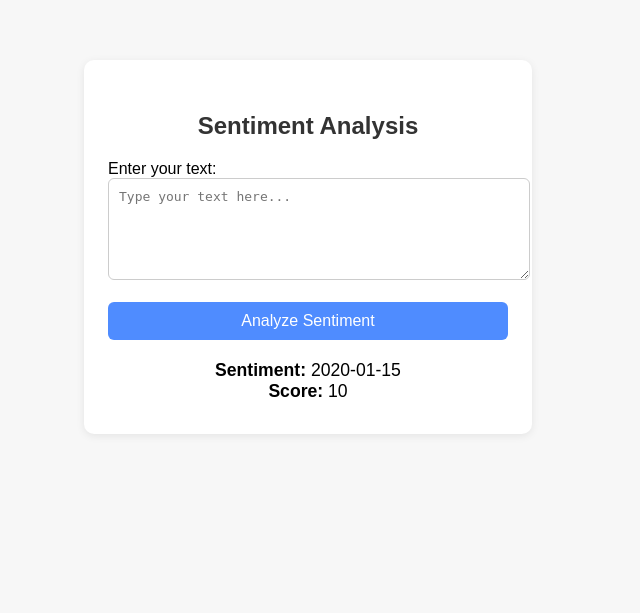
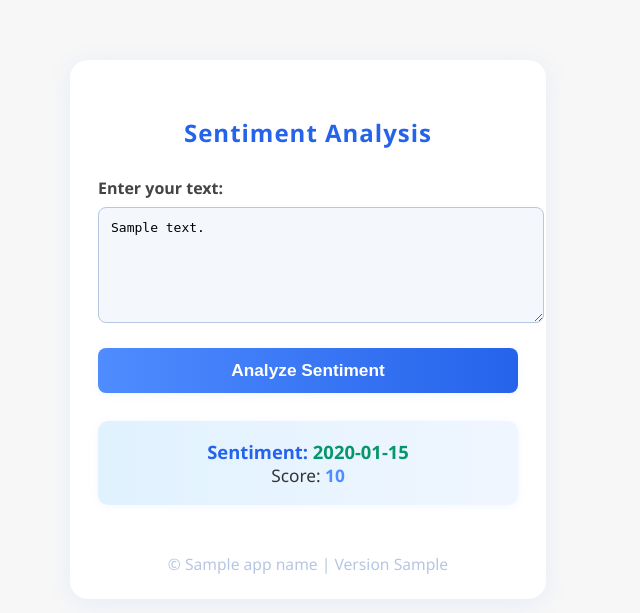
Before and after one commit to aligreo/sentiment-analysis-API, a FastAPI app: template src/templates/index.html in a window 1280 px wide. Shown: the top 613 px of the page, without its empty margins (332-972 px from the left). Run offline with FastAPI, Linux system fonts and the light colour scheme; the template is opened without the code that fills it: most values are stand-ins (such as "Sample title", 1, 10 or a date in 2020).

Commit message:
feat: enhance user interface and error handling in sentiment analysis form

```diff
--- a/src/templates/index.html
+++ b/src/templates/index.html
@@ -6,40 +6,133 @@
     <title>Sentiment Analysis</title>
     <style>
         body {
-        font-family: Arial, sans-serif;
+            font-family: 'Segoe UI', Arial, sans-serif;
             background: #f7f7f7;
             margin: 0;
             padding: 0;
         }
         .container {
-           max-width: 400px;
+            max-width: 420px;
             margin: 60px auto;
             background: #fff;
-           padding: 32px 24px;
+            padding: 36px 28px 24px 28px;
+            border-radius: 18px;
+            box-shadow: 0 4px 24px rgba(79,140,255,0.10);
+        }
+        h2 {
+            text-align: center;
+            color: #2563eb;
+            margin-bottom: 28px;
+            letter-spacing: 1px;
+        }
+        .label {
+            font-weight: 600;
+            color: #444;
+            margin-bottom: 8px;
+            display: block;
+        }
+        textarea {
+            width: 100%;
+            min-height: 90px;
+            padding: 12px;
+            border-radius: 8px;
+            border: 1.5px solid #b6c6e3;
+            margin-bottom: 20px;
+            font-size: 1em;
+            background: #f4f7fb;
+            transition: border 0.2s;
+            resize: vertical;
+        }
+        textarea:focus {
+            border: 1.5px solid #2563eb;
+            outline: none;
+            background: #eaf1ff;
+        }
+        button {
+            width: 100%;
+            padding: 12px;
+            background: linear-gradient(90deg, #4f8cff 0%, #2563eb 100%);
+            color: #fff;
+            border: none;
+            border-radius: 8px;
+            font-size: 1.08em;
+            font-weight: 600;
+            cursor: pointer;
+            box-shadow: 0 2px 8px rgba(79,140,255,0.08);
+            transition: background 0.2s;
+        }
+        button:hover {
+            background: linear-gradient(90deg, #2563eb 0%, #4f8cff 100%);
+        }
+        .result-card {
+            background: linear-gradient(90deg, #e0f2fe 0%, #f0f6ff 100%);
             border-radius: 10px;
-           box-shadow: 0 2px 8px rgba(0,0,0,0.08);
+            padding: 18px 14px;
+            margin-top: 28px;
+            box-shadow: 0 1px 8px rgba(79,140,255,0.07);
+            text-align: center;
         }
-        h2 { text-align: center; color: #333; }
-        textarea { width: 100%; min-height: 80px; padding: 10px; border-radius: 6px; border: 1px solid #ccc; margin-bottom: 18px; font-size: 1em; }
-        button { width: 100%; padding: 10px; background: #4f8cff; color: #fff; border: none; border-radius: 6px; font-size: 1em; cursor: pointer; }
-        button:hover { background: #2563eb; }
-        .result { margin-top: 20px; text-align: center; font-size: 1.1em; }
+        .sentiment-label {
+            font-size: 1.15em;
+            color: #2563eb;
+            font-weight: 700;
+        }
+        .sentiment-value {
+            color: #0e7490;
+            font-weight: 700;
+        }
+        .score-label {
+            font-size: 1.08em;
+            color: #333;
+        }
+        .score-value {
+            color: #4f8cff;
+            font-weight: 600;
+        }
+        .error-card {
+            background: #ffeaea;
+            color: #c00;
+            border-radius: 8px;
+            padding: 13px 10px;
+            margin-top: 20px;
+            text-align: center;
+            font-weight: 500;
+        }
+        .footer {
+            margin-top: 48px;
+            text-align: center;
+            color: #b6c6e3;
+            font-size: 0.98em;
+        }
     </style>
 </head>
 <body>
         <div class="container">
             <h2>Sentiment Analysis</h2>
             <form method="post" action="/">
-            <label for="user_text">Enter your text:</label>
-            <textarea id="user_text" name="user_text" required placeholder="Type your text here..."></textarea>
+                <label for="user_text" class="label">Enter your text:</label>
+                <textarea id="user_text" name="user_text" required placeholder="Type your text here...">{{ user_text if user_text else '' }}</textarea>
                 <button type="submit">Analyze Sentiment</button>
             </form>
             {% if sentiment and score %}
-        <div class="result">
-            <strong>Sentiment:</strong> {{ sentiment }}<br>
-            <strong>Score:</strong> {{ score }}
+            <div class="result-card">
+                <span class="sentiment-label">
+                    Sentiment:
+                    <span class="sentiment-value" style="color: {% if sentiment.lower() == 'negative' %}#e11d48{% else %}#059669{% endif %};">
+                        {{ sentiment }}
+                    </span>
+                </span><br>
+                <span class="score-label">Score: <span class="score-value">{{ score }}</span></span>
             </div>
             {% endif %}
+            {% if error %}
+            <div class="error-card">
+                {{ error }}
+            </div>
+            {% endif %}
+            <div class="footer">
+                <span>&copy; {{ app_name if app_name else 'Sentiment Analysis' }} | Version {{ app_version if app_version else '1.0' }}</span>
+            </div>
         </div>
     </body>
 </html>
```
Also changed, not shown: src/routes/base.py (+29 -18 lines). Lines whose indentation alone changed are shown as unchanged.
